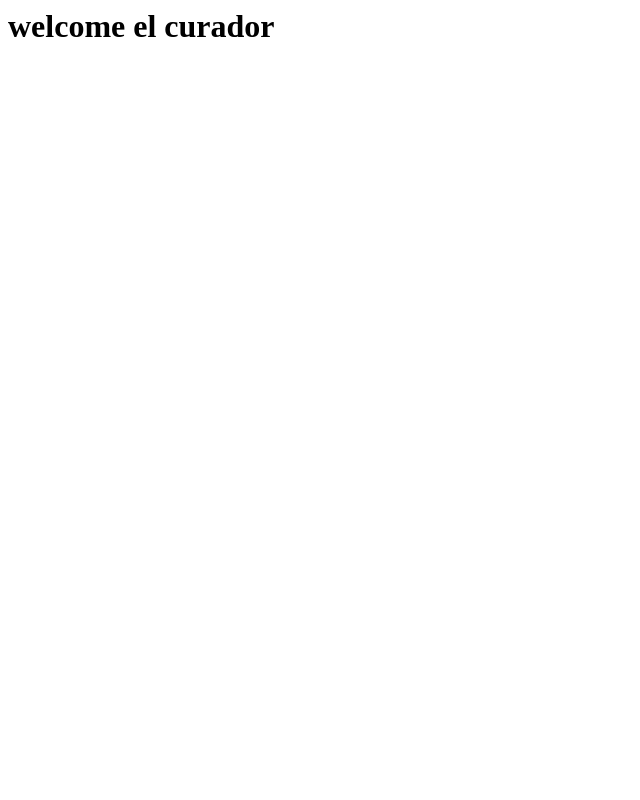
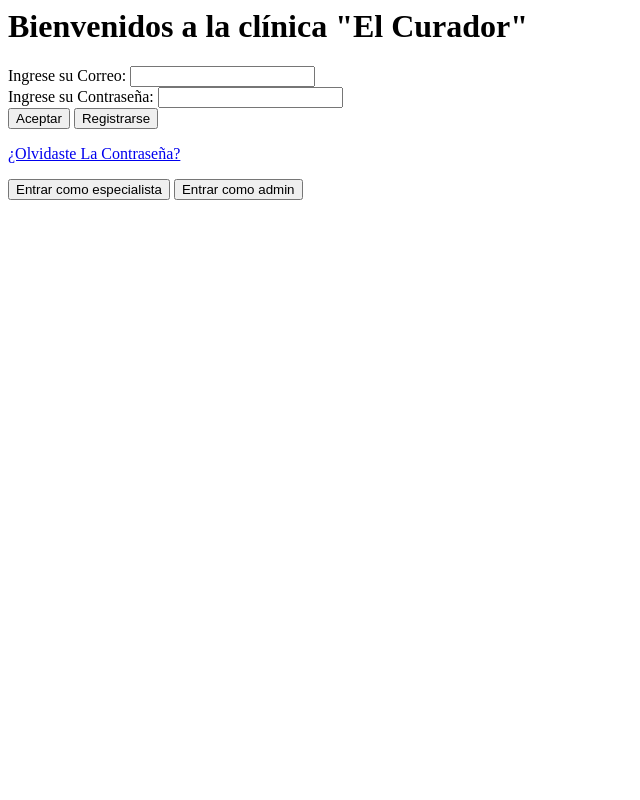
Before and after one commit to NEWDIEGO/El-Curador, a Django app: page /login/ in a window 1280 px wide. Shown: the whole page, without its empty margins (0-640 px from the left). Run offline with Django 5.2, Linux system fonts and the light colour scheme.

Commit message:
guardar 3

```diff
--- a/myapp/templates/login.html
+++ b/myapp/templates/login.html
@@ -1,2 +1,60 @@
-<h1>welcome el curador</h1>
-<p></p>
+<body class="bg-zinc-200 flex items-center justify-center h-screen">
+  <div class="bg-white p-8 rounded-lg shadow-lg max-w-md w-full">
+    <h1 class="text-2xl font-bold mb-6 text-center">Bienvenidos a la clínica "El Curador"</h1>
+    <form>
+      <div class="mb-4">
+        <label for="email" class="block text-zinc-700 text-sm font-bold mb-2"
+          >Ingrese su Correo:</label
+        >
+        <input
+          type="email"
+          id="email"
+          name="email"
+          class="shadow appearance-none border rounded w-full py-2 px-3 text-zinc-700 leading-tight focus:outline-none focus:shadow-outline"
+        />
+      </div>
+      <div class="mb-6">
+        <label for="password" class="block text-zinc-700 text-sm font-bold mb-2"
+          >Ingrese su Contraseña:</label
+        >
+        <input
+          type="password"
+          id="password"
+          name="password"
+          class="shadow appearance-none border rounded w-full py-2 px-3 text-zinc-700 mb-3 leading-tight focus:outline-none focus:shadow-outline"
+        />
+      </div>
+      <div class="flex items-center justify-between mb-6">
+        <button
+          class="bg-blue-500 hover:bg-blue-700 text-white font-bold py-2 px-4 rounded focus:outline-none focus:shadow-outline"
+          type="submit"
+        >
+          Aceptar
+        </button>
+        <button
+          class="bg-zinc-300 hover:bg-zinc-400 text-zinc-800 font-bold py-2 px-4 rounded focus:outline-none focus:shadow-outline"
+          type="button"
+        >
+          Registrarse
+        </button>
+      </div>
+      <p class="text-center text-zinc-500 text-xs">
+        <a href="#" class="text-blue-500 hover:text-blue-800">¿Olvidaste La Contraseña?</a>
+      </p>
+    </form>
+    <div class="mt-4 flex justify-between">
+      <button
+        class="bg-zinc-300 hover:bg-zinc-400 text-zinc-800 font-bold py-2 px-4 rounded focus:outline-none focus:shadow-outline"
+        type="button"
+      >
+        Entrar como especialista
+      </button>
+      <button
+        class="bg-zinc-300 hover:bg-zinc-400 text-zinc-800 font-bold py-2 px-4 rounded focus:outline-none focus:shadow-outline"
+        type="button"
+      >
+        Entrar como admin
+      </button>
+    </div>
+  </div>
+</body>
--- a/myapp/views.py
+++ b/myapp/views.py
@@ -1,27 +1,18 @@
-from django.http import HttpResponse, JsonResponse
-from django.shortcuts import render, redirect
-from django.urls import path
-from django.contrib.auth import authenticate, login as auth_login
+from django.shortcuts import render
+from django.http import HttpResponse
 
-"""# es una vista
-def login(request):
-    return HttpResponse(request, 'login.html')
-
-def hello(request):
-    return HttpResponse(request, 'login.html')
-
-def about(request):
-    return HttpResponse('About')"""
-
-# es una vista
 def login_view(request):
+    # Asegúrate de que 'login.html' se encuentra en la carpeta 'templates' dentro de alguna app o en una ubicación que Django reconozca.
     return render(request, 'login.html')
 
 def hello(request):
-    return HttpResponse("Bienvenidos a la clinica EL CURADOR")
+    # Retorna un mensaje simple usando HttpResponse.
+    return HttpResponse("Bienvenidos a la clínica EL CURADOR")
 
 def about(request):
-    return render('About')
+    # Para un texto simple, sigue usando HttpResponse.
+    return HttpResponse('About')
 
 def user_login(request):
+    # Asegúrate de que 'myapp/login.html' se encuentra en la carpeta 'templates/myapp' dentro de tu proyecto.
     return render(request, 'myapp/login.html')
--- a/mysite/settings.py
+++ b/mysite/settings.py
@@ -54,7 +54,9 @@ ROOT_URLCONF = 'mysite.urls'
 TEMPLATES = [
     {
         'BACKEND': 'django.template.backends.django.DjangoTemplates',
-        'DIRS': [],
+        'DIRS': [
+            BASE_DIR / 'myapp' / 'templates',  # Ruta específica a la carpeta de templates en 'myapp'
+        ],
         'APP_DIRS': True,
         'OPTIONS': {
             'context_processors': [
```
